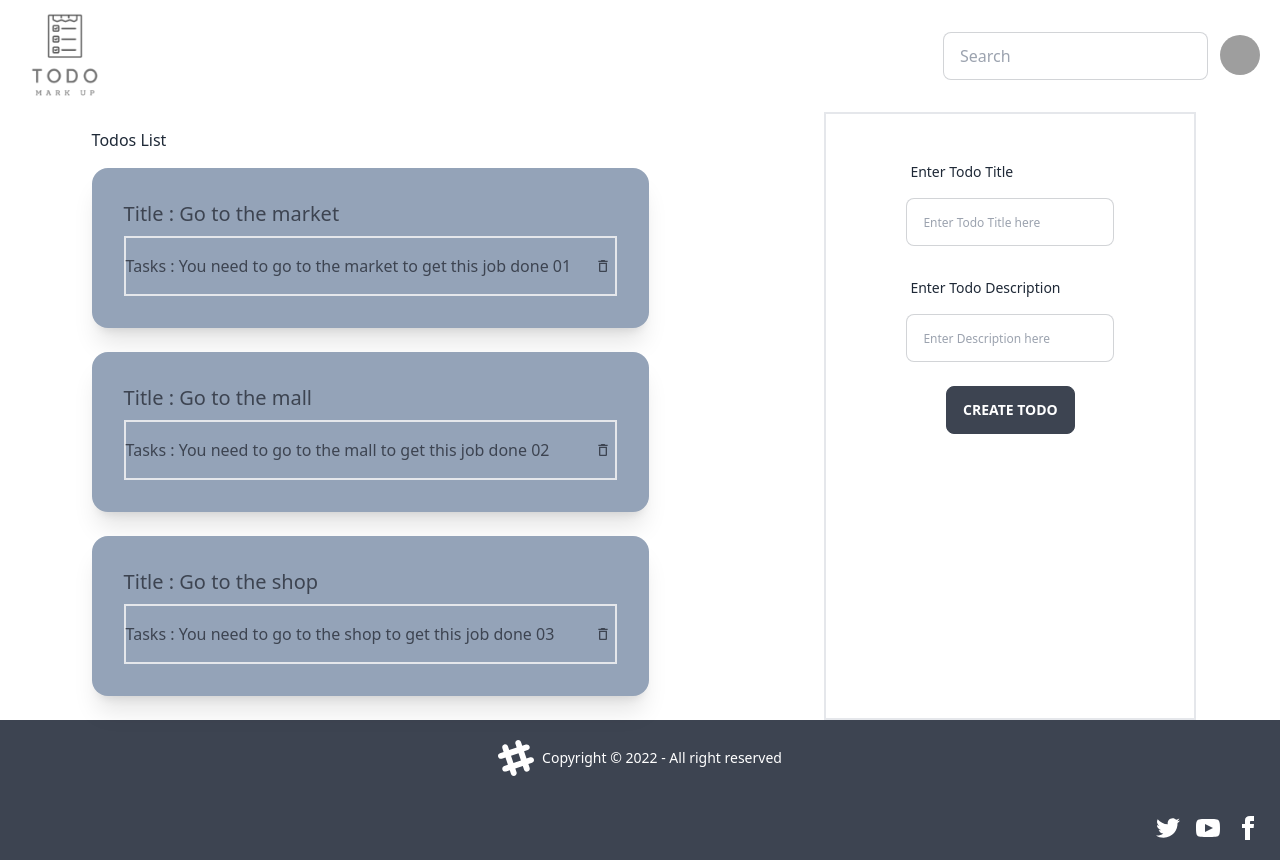
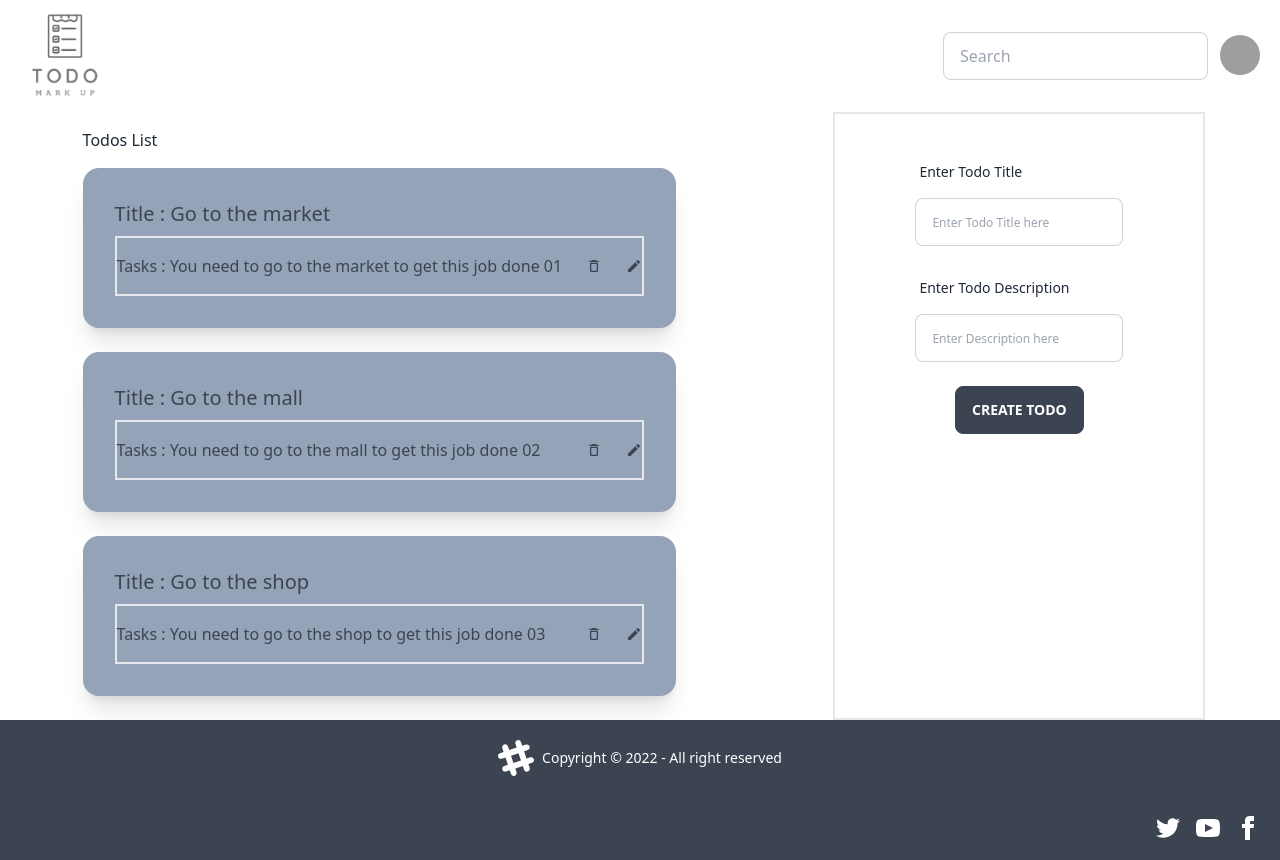
Before and after one commit to kr-sarvesh/Todo-App, a React (Create React App) app in the folder frontend/: page / in a window 1280 px wide. Built offline with nearby package versions, Linux system fonts and the light colour scheme; grey boxes are pictures that could not be loaded.

Commit message:
Added Edit button

```diff
--- a/frontend/src/Components/TodoItem.js
+++ b/frontend/src/Components/TodoItem.js
@@ -1,4 +1,4 @@
-import { MdOutlineDeleteOutline } from 'react-icons/md'
+import { MdOutlineDeleteOutline, MdEdit } from 'react-icons/md'
 function TodoItem({ todo, onDelete }) {
   return (
     <div className='card bg-slate-400 text-neutral shadow-xl mb-6  flex flex-col card-body'>
@@ -18,6 +18,7 @@ function TodoItem({ todo, onDelete }) {
         >
           Delete
         </MdOutlineDeleteOutline>
+        <MdEdit></MdEdit>
       </div>
     </div>
   )
```
